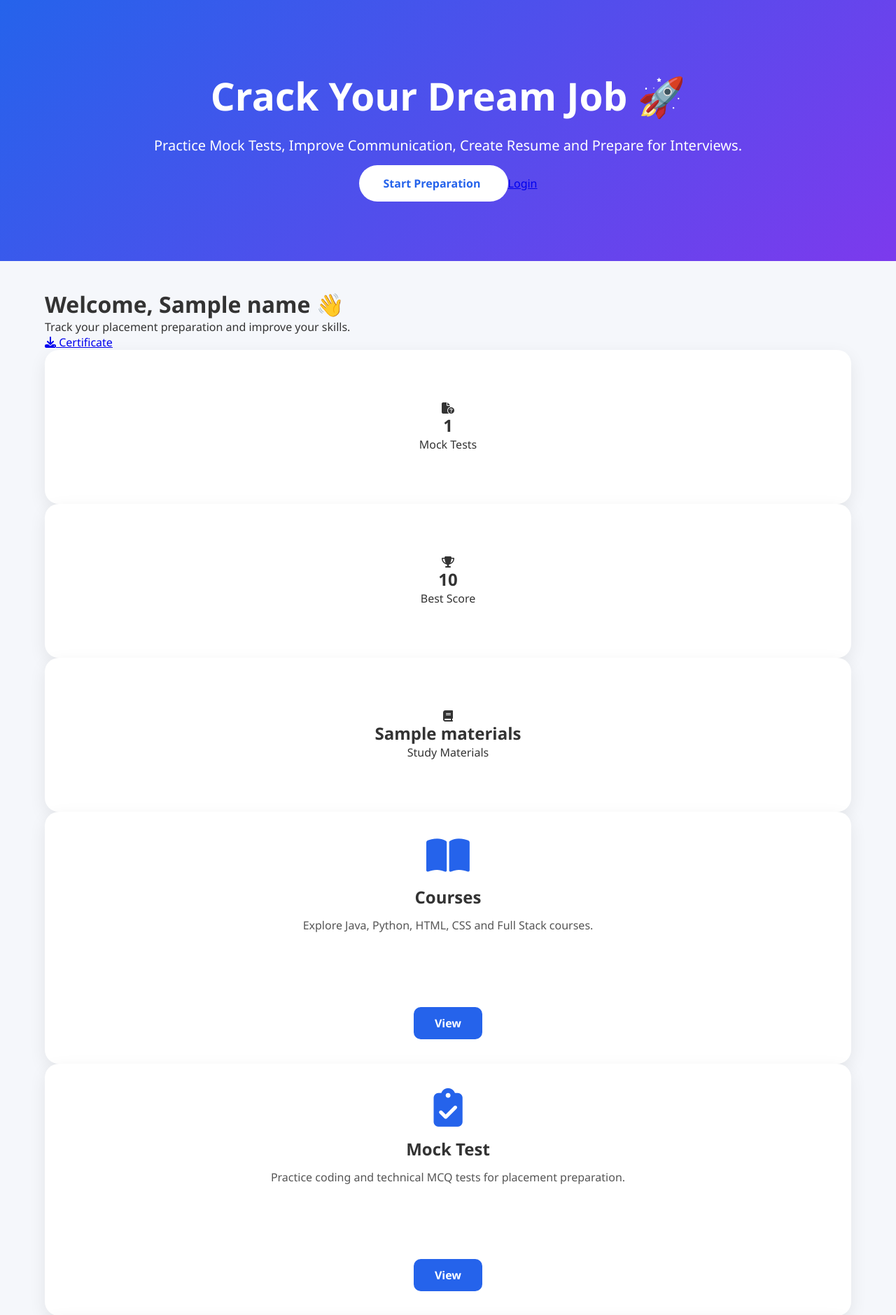
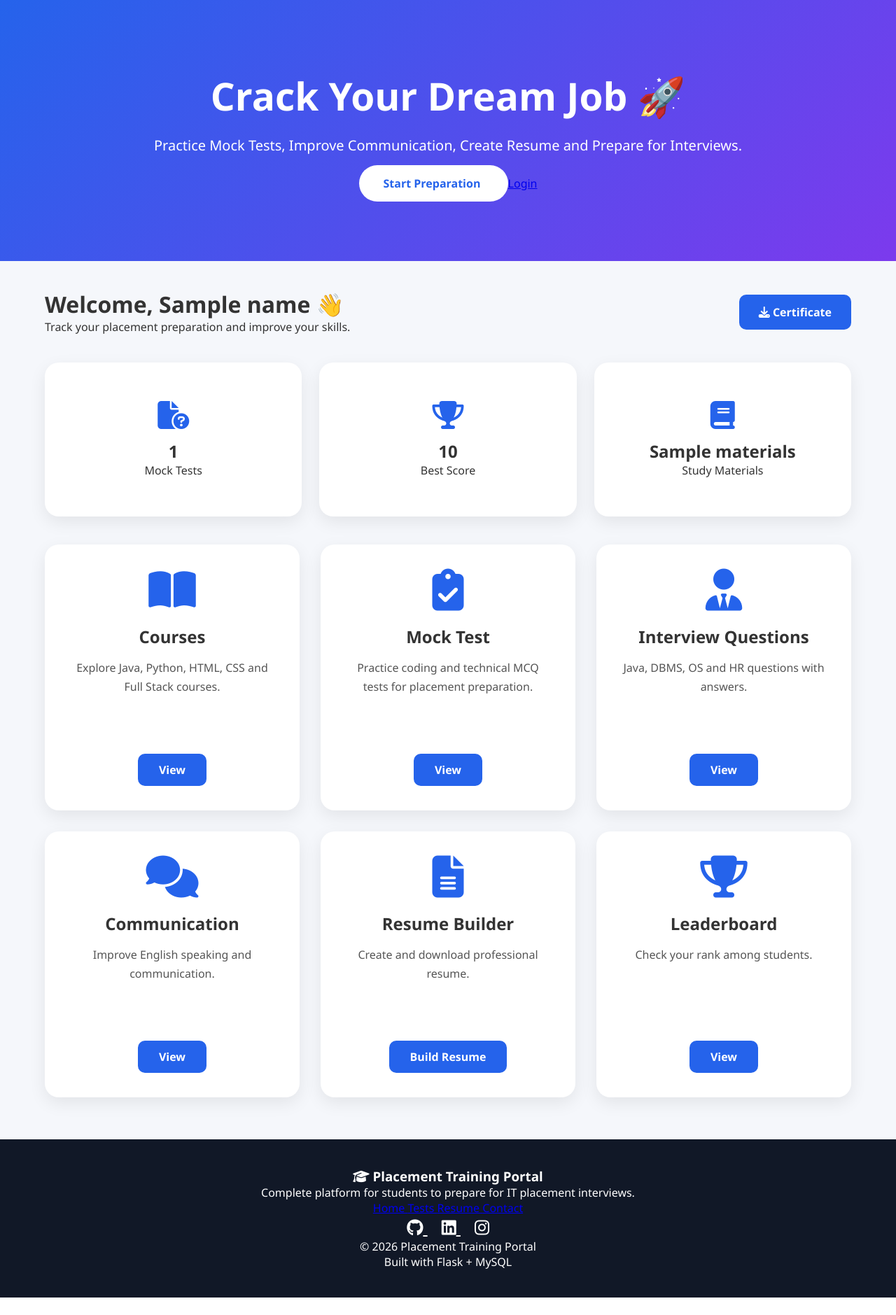
Before and after one commit to adityawalke97-prog/Placement-Project, a Python web app: template templates/dashboard.html in a window 1280 px wide. Shown: the part 113-1992 px from the top of the page at 70% size. After the commit the page ends 1967 px from the top, so only its background shows below. Run offline with Jinja, Linux system fonts and the light colour scheme; the template is opened without the code that fills it: most values are stand-ins (such as "Sample title", 1, 10 or a date in 2020); some libraries are stand-ins or nearby versions.

Commit message:
Update dashboard.html

```diff
--- a/templates/dashboard.html
+++ b/templates/dashboard.html
@@ -71,65 +71,100 @@
 {% endblock %}
 {% block css %}
 <style>
+.dashboard-header{
+    display:flex;
+    justify-content:space-between;
+    align-items:center;
+    flex-wrap:wrap;
+    gap:20px;
+    margin-bottom:40px;
+}
+
+.certificate-btn{
+    background:#2563eb;
+    color:#fff;
+    padding:14px 28px;
+    border-radius:10px;
+    text-decoration:none;
+    font-weight:600;
+}
+
+.stats{
+    display:grid;
+    grid-template-columns:repeat(auto-fit,minmax(250px,1fr));
+    gap:25px;
+    margin-bottom:40px;
+}
+
 .stat-card{
-    background:white;
+    background:#fff;
+    border-radius:20px;
     padding:35px;
-    border-radius:20px;
-    text-align:center;
-    box-shadow:0 8px 25px rgba(0,0,0,0.08);
-
-    min-height:220px;          /* Height increase */
+    min-height:220px;
     display:flex;
     flex-direction:column;
     justify-content:center;
     align-items:center;
+    box-shadow:0 8px 25px rgba(0,0,0,.08);
+}
+
+.stat-card i{
+    font-size:40px;
+    color:#2563eb;
+    margin-bottom:15px;
+}
+
+.cards{
+    display:grid;
+    grid-template-columns:repeat(auto-fit,minmax(320px,1fr));
+    gap:30px;
 }
 
 .card{
-    background:white;
+    background:#fff;
+    border-radius:20px;
     padding:35px;
-    border-radius:20px;
-    text-align:center;
-    box-shadow:0 8px 25px rgba(0,0,0,0.08);
-    transition:0.3s ease;
-
-    min-height:360px;          /* Card height increase */
+    min-height:380px;
     display:flex;
     flex-direction:column;
     justify-content:space-between;
     align-items:center;
+    text-align:center;
+    box-shadow:0 8px 25px rgba(0,0,0,.08);
+    transition:.3s;
 }
 
 .card:hover{
-    transform:translateY(-10px);
-    box-shadow:0 12px 35px rgba(0,0,0,0.15);
+    transform:translateY(-8px);
+    box-shadow:0 12px 35px rgba(0,0,0,.15);
 }
 
 .card i{
-    font-size:55px;
+    font-size:60px;
     color:#2563eb;
+    margin-bottom:20px;
+}
+
+.card h2{
+    font-size:24px;
     margin-bottom:15px;
 }
 
-.card h2{
-    margin-bottom:12px;
-    font-size:24px;
-}
-
 .card p{
+    font-size:16px;
+    line-height:1.7;
+    color:#555;
     flex:1;
-    font-size:16px;
-    line-height:1.6;
-    color:#555;
     margin-bottom:25px;
 }
 
 .card a{
+    display:inline-block;
     background:#2563eb;
-    color:white;
+    color:#fff;
+    text-decoration:none;
     padding:12px 30px;
     border-radius:10px;
-    text-decoration:none;
     font-weight:600;
 }
 </style>
```
